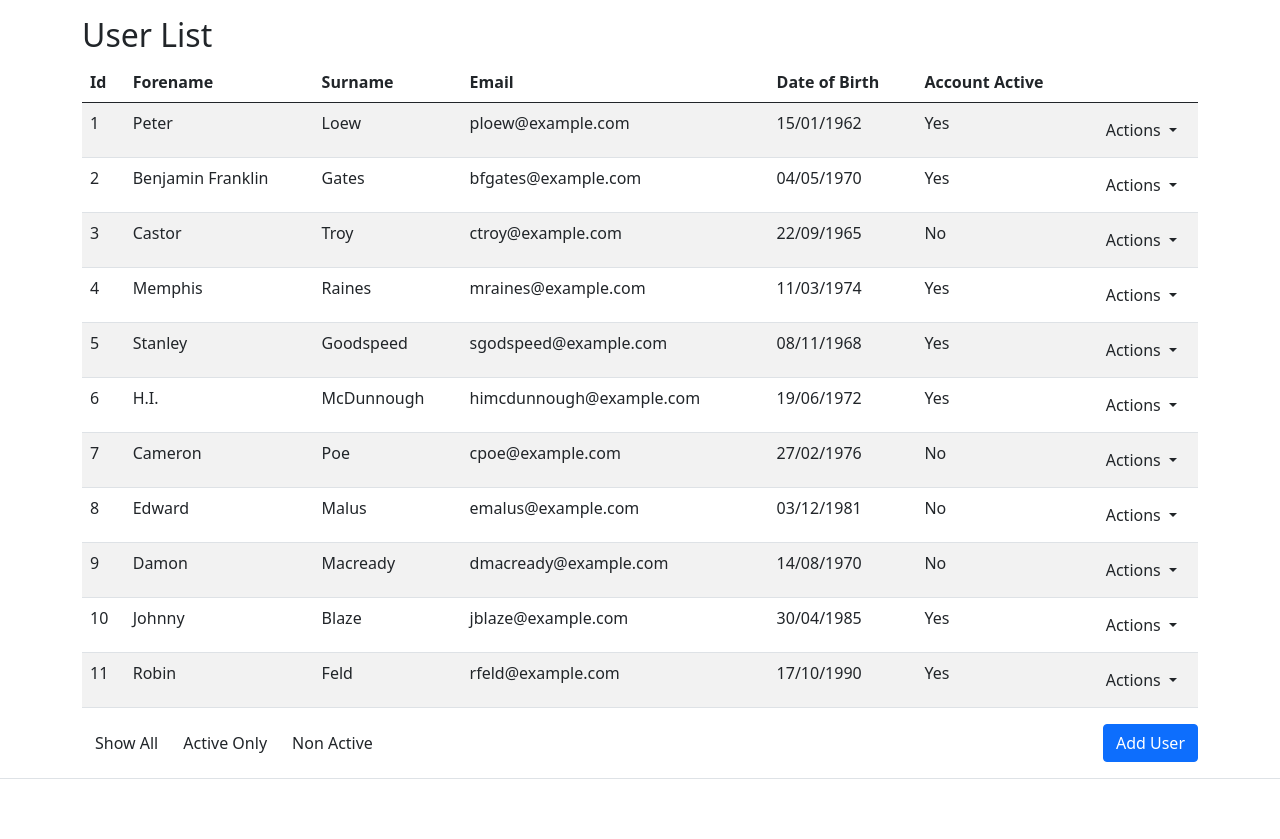
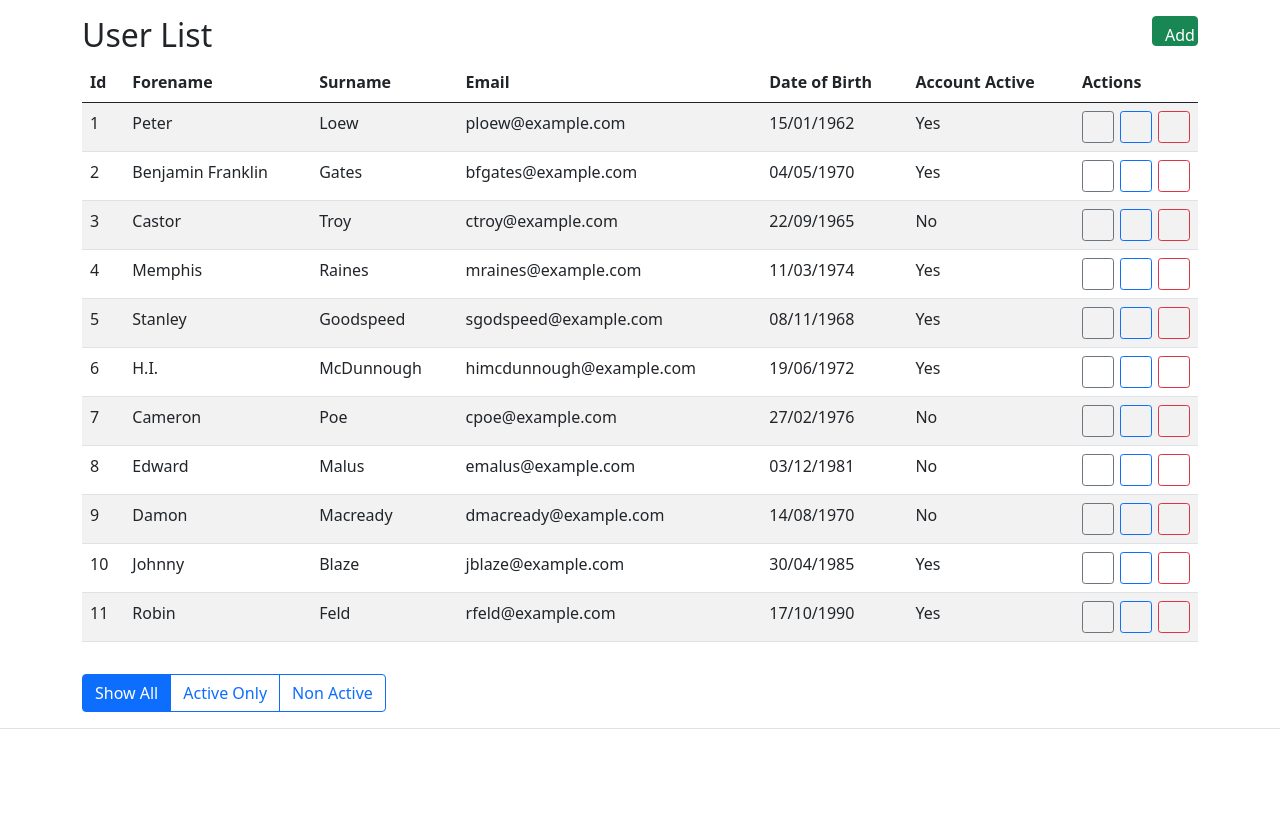
Before and after one commit to KDCheapCheap/InfloTechTest, an ASP.NET Core app: page /users in a window 1280 px wide. Shown: the part 57-896 px from the top of the page. After the commit the page ends 786 px from the top, so only its background shows below. Run offline with ASP.NET Core 8, Linux system fonts and the light colour scheme; style sheets or scripts are compiled from the project's sources; some libraries are stand-ins or nearby versions.

Commit message:
Add User Details View and a unit test for it Add some UI polish : - Add the Heroicons package - Add icons to various buttons and make use of Bootstrap classes to improve the look - Add `returnUrl` to the Edit View Model and returning the user to the correct previous page (List or Edit) - Change the page title from "helloworld" to my name

```diff
--- a/UserManagement.Web/Controllers/UsersController.cs
+++ b/UserManagement.Web/Controllers/UsersController.cs
@@ -83,7 +83,7 @@ public class UsersController : Controller
     }
 
     [HttpGet("edit/{id:int}")]
-    public IActionResult Edit(int id)
+    public IActionResult Edit(int id, string returnUrl = "List")
     {
         var user = _userService.GetById(id);
         if (user == null)
@@ -100,14 +100,18 @@ public class UsersController : Controller
             Email = user.Email,
             DateOfBirth = user.DateOfBirth,
             IsActive = user.IsActive,
+            ReturnUrl = NormalizeReturnUrl(returnUrl)
         };
 
-        return View(model);
+        return View(model); // maybe pass returnUrl too
     }
 
     [HttpPost("edit/{id:int}")]
     public IActionResult Edit(int id, EditUserViewModel updatedUser)
     {
+        updatedUser.Id = id;
+        updatedUser.ReturnUrl = NormalizeReturnUrl(updatedUser.ReturnUrl);
+
         if (!ModelState.IsValid)
         {
             return View(updatedUser);
@@ -128,6 +132,41 @@ public class UsersController : Controller
 
         _userService.EditUser(user);
 
-        return RedirectToAction("List");
+        return updatedUser.ReturnUrl == nameof(View)
+            ? RedirectToAction(nameof(View), new { id })
+            : RedirectToAction(nameof(List));
+    }
+
+    [HttpGet("view/{id:int}")]
+    public IActionResult View(int id)
+    {
+        var user = _userService.GetById(id);
+        if (user == null)
+        {
+            TempData["ErrorMessage"] = $"The requested user with id {id} could not be found.";
+            return RedirectToAction(nameof(List));
+        }
+
+        var model = new ViewUserViewModel
+        {
+            Id = user.Id,
+            Forename = user.Forename,
+            Surname = user.Surname,
+            Email = user.Email,
+            DateOfBirth = user.DateOfBirth,
+            IsActive = user.IsActive
+        };
+
+        return View(model);
+    }
+
+    private static string NormalizeReturnUrl(string? returnUrl)
+    {
+        if (returnUrl == null || !returnUrl.Equals("View"))
+        {
+            return "List";
+        }
+
+        return "View";
     }
 }
--- a/UserManagement.Web/Models/Users/EditUserViewModel.cs
+++ b/UserManagement.Web/Models/Users/EditUserViewModel.cs
@@ -21,4 +21,6 @@ public class EditUserViewModel
     public DateTime? DateOfBirth { get; set; }
 
     public bool IsActive { get; set; }
+
+    public string ReturnUrl { get; set; } = "List";
 }
--- a/UserManagement.Web/Views/Shared/_Layout.cshtml
+++ b/UserManagement.Web/Views/Shared/_Layout.cshtml
@@ -3,7 +3,7 @@
 <head>
     <meta charset="utf-8" />
     <meta name="viewport" content="width=device-width, initial-scale=1.0" />
-    <title>@ViewData["Title"] - helloworld</title>
+    <title>@ViewData["Title"] - Kyle D Tech Test</title>
     <link rel="stylesheet" href="~/lib/bootstrap/dist/css/bootstrap.min.css" />
     <link rel="stylesheet" href="~/css/site.css" asp-append-version="true" />
     <link rel="stylesheet" href="~/helloworld.styles.css" asp-append-version="true" />
--- a/UserManagement.Web/Views/Users/List.cshtml
+++ b/UserManagement.Web/Views/Users/List.cshtml
@@ -4,8 +4,18 @@
 {
     <div id="usersListErrorMessage" class="alert alert-warning" role="alert">@errorMessage</div>
 }
+<div class="row">
+    <div class="col-9">
+        <h2>User List</h2>
+    </div>
+    <div class="col-3">
+        <a asp-controller="Users" asp-action="Create" class="btn btn-success float-end d-inline-flex align-items-center">
+            <heroicon kind="Outline" name="Plus" class="user-action-icon me-1" /> Add User
+        </a>
+    </div>
+</div>
 
-<h2>User List</h2>
+<div class="row mb-3">
 
     <div class="table-responsive">
         <table class="table table-striped">
@@ -17,41 +27,34 @@
                     <th>Email</th>
                     <th>Date of Birth</th>
                     <th>Account Active</th>
-                <th style="width: 1px;"></th>
+                    <th class="user-actions-column">Actions</th>
                 </tr>
             </thead>
             <tbody>
                 @foreach (var item in Model.Items)
                 {
                     <tr>
-                    <td>
-                        @item.Id
-                    </td>
-                    <td>
-                        @item.Forename
-                    </td>
-                    <td>
-                        @item.Surname
-                    </td>
-                    <td>
-                        @item.Email
-                    </td>
-                    <td>
-                        @item.DateOfBirth.ToString("dd/MM/yyyy")
-                    </td>
-                    <td>
-                        @(item.IsActive ? "Yes" : "No")
-                    </td>
-                    <td>
-                        <div class="dropdown">
-                            <button type="button" class="btn btn-default dropdown-toggle" data-bs-toggle="dropdown" aria-expanded="false" id="btnToggleActions">
-                                Actions
-                            </button>
-                            <ul class="dropdown-menu" aria-labelledby="btnToggleActions">
-                                <li><a class="dropdown-item" href="#">View</a></li>
-                                <li><a asp-controller="Users" asp-action="Edit" asp-route-id="@item.Id" class="dropdown-item">Edit</a></li>
-                                <li><a class="dropdown-item" href="#">Delete</a></li>
-                            </ul>
+                        <td>@item.Id</td>
+                        <td>@item.Forename</td>
+                        <td>@item.Surname</td>
+                        <td>@item.Email</td>
+                        <td>@item.DateOfBirth.ToString("dd/MM/yyyy")</td>
+                        <td>@(item.IsActive ? "Yes" : "No")</td>
+                        <td class="user-actions-column">
+                            <div class="user-actions">
+                                <a asp-controller="Users" asp-action="View" asp-route-id="@item.Id"
+                                   class="btn btn-sm btn-outline-secondary" title="View" data-bs-toggle="tooltip">
+                                    <heroicon kind="Outline" name="Eye" class="user-action-icon" />
+                                </a>
+                                <a asp-controller="Users" asp-action="Edit" asp-route-id="@item.Id"
+                                   asp-route-returnUrl="List" class="btn btn-sm btn-outline-primary" title="Edit"
+                                   data-bs-toggle="tooltip">
+                                    <heroicon kind="Outline" name="Pencil" class="user-action-icon" />
+                                </a>
+                                <a asp-controller="Users" asp-action="Delete" asp-route-id="@item.Id"
+                                   class="btn btn-sm btn-outline-danger" title="Delete" data-bs-toggle="tooltip">
+                                    <heroicon kind="Outline" name="Trash" class="user-action-icon" />
+                                </a>
                             </div>
                         </td>
                     </tr>
@@ -59,17 +62,18 @@
             </tbody>
         </table>
     </div>
+</div>
 
 <div>
-    <div class="btn-group" role="group">
-        <a asp-controller="Users" asp-action="List" class="btn btn-default">Show All</a>
-        <a asp-controller="Users" asp-action="ListByActiveStatus" asp-route-isActive="true" class="btn btn-default">Active Only</a>
-        <a asp-controller="Users" asp-action="ListByActiveStatus" asp-route-isActive="false" class="btn btn-default">Non Active</a>
+    @{
+        var hasStatusFilter = bool.TryParse(
+            ViewContext.RouteData.Values["isActive"]?.ToString(), out var activeFilter);
+    }
+     <div class="btn-group">
+        <a asp-controller="Users" asp-action="List" class="btn @(!hasStatusFilter ? "btn-primary" : "btn-outline-primary")">Show All</a>
+        <a asp-controller="Users" asp-action="ListByActiveStatus" asp-route-isActive="true" class="btn @(hasStatusFilter && activeFilter ? "btn-primary" : "btn-outline-primary")">Active Only</a>
+        <a asp-controller="Users" asp-action="ListByActiveStatus" asp-route-isActive="false" class="btn @(hasStatusFilter && !activeFilter ? "btn-primary" : "btn-outline-primary")">Non Active</a>
     </div>
-
-    <a asp-controller="Users" asp-action="Create" class="btn btn-primary float-end">
-        Add User
-    </a>
 </div>
 
     @{
--- a/UserManagement.Web/Views/_ViewImports.cshtml
+++ b/UserManagement.Web/Views/_ViewImports.cshtml
@@ -1,2 +1,3 @@
 @using UserManagement.WebMS
 @addTagHelper *, Microsoft.AspNetCore.Mvc.TagHelpers
+@addTagHelper *, Heroicons.AspNetCore.Mvc.TagHelpers
--- a/UserManagement.Web/wwwroot/css/site.css
+++ b/UserManagement.Web/wwwroot/css/site.css
@@ -20,3 +20,28 @@ html {
 body {
   margin-bottom: 60px;
 }
+
+.user-actions-column {
+  width: 1%;
+  white-space: nowrap;
+}
+
+.user-actions {
+  display: flex;
+  align-items: center;
+  gap: 0.375rem;
+}
+
+.user-actions .btn {
+  display: inline-flex;
+  align-items: center;
+  justify-content: center;
+  width: 2rem;
+  height: 2rem;
+  padding: 0;
+}
+
+.user-action-icon {
+  width: 1rem;
+  height: 1rem;
+}
--- a/UserManagement.Web/wwwroot/js/site.js
+++ b/UserManagement.Web/wwwroot/js/site.js
@@ -1,4 +1,7 @@
 // Please see documentation at https://docs.microsoft.com/aspnet/core/client-side/bundling-and-minification
 // for details on configuring this project to bundle and minify static web assets.
 
-// Write your JavaScript code.
+// This initializes tooltips for elements with data-bs-toggle="tooltip"
+document.querySelectorAll('[data-bs-toggle="tooltip"]').forEach((tooltipTriggerEl) => {
+	new bootstrap.Tooltip(tooltipTriggerEl);
+});
```
Also changed, not shown: UserManagement.Web.Tests/UserControllerTests.cs (+13 -0 lines), UserManagement.Web/Models/Users/ViewUserViewModel.cs (added, +18 -0 lines), UserManagement.Web/Views/Users/Edit.cshtml (+11 -2 lines), UserManagement.Web/Views/Users/View.cshtml (added, +45 -0 lines), README.md, UserManagement.Web/UserManagement.Web.csproj. Lines whose indentation alone changed are shown as unchanged.
